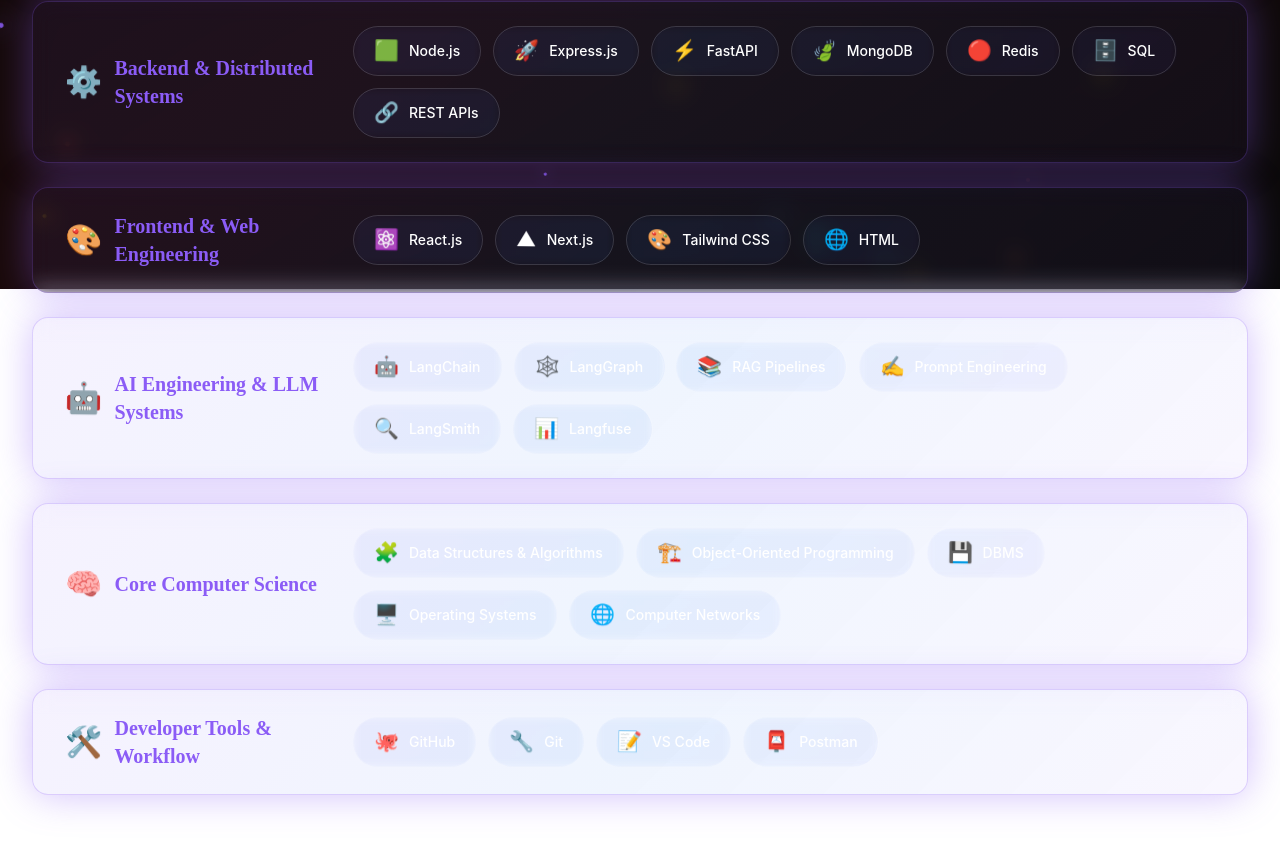
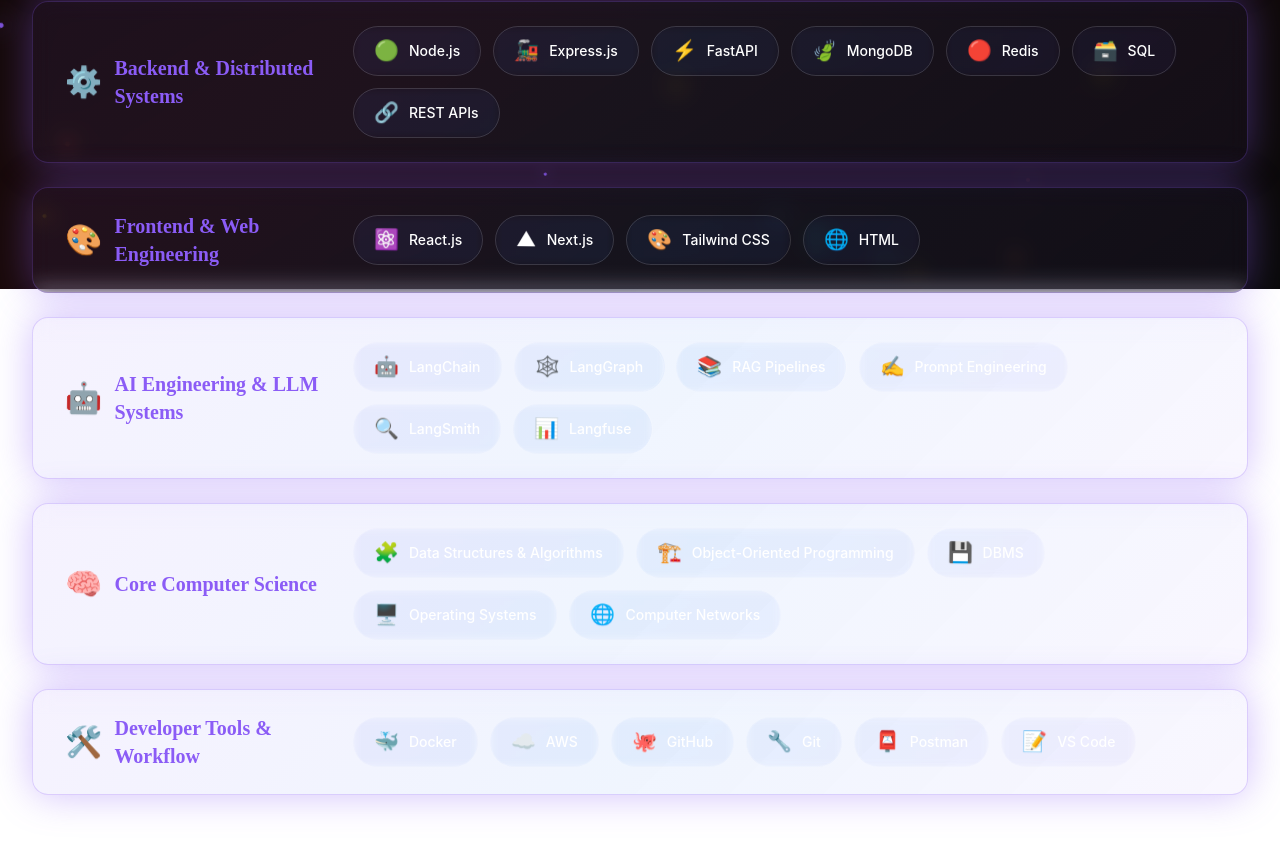
Before and after one commit to AkshatGarg952/My-Portfolio, a React (Vite) app: page /skills in a window 1280 px wide. Shown: the part 511-1362 px from the top of the page. Built offline with nearby package versions, Linux system fonts and the light colour scheme.

Commit message:
Update SkillsSection.jsx

```diff
--- a/src/components/SkillsSection.jsx
+++ b/src/components/SkillsSection.jsx
@@ -16,12 +16,12 @@
     title: "Backend & Distributed Systems",
     icon: "⚙️",
     skills: [
-      { icon: "🟩", name: "Node.js" },
-      { icon: "🚀", name: "Express.js" },
+      { icon: "🟢", name: "Node.js" },
+      { icon: "🚂", name: "Express.js" },
       { icon: "⚡", name: "FastAPI" },
       { icon: "🍃", name: "MongoDB" },
       { icon: "🔴", name: "Redis" },
-      { icon: "🗄️", name: "SQL" },
+      { icon: "🗃️", name: "SQL" },
       { icon: "🔗", name: "REST APIs" },
     ],
   },
@@ -66,10 +66,12 @@
     title: "Developer Tools & Workflow",
     icon: "🛠️",
     skills: [
+      { icon: "🐳", name: "Docker" },
+      { icon: "☁️", name: "AWS" },
       { icon: "🐙", name: "GitHub" },
       { icon: "🔧", name: "Git" },
+      { icon: "📮", name: "Postman" },
       { icon: "📝", name: "VS Code" },
-      { icon: "📮", name: "Postman" },
     ],
   },
 ];
```
